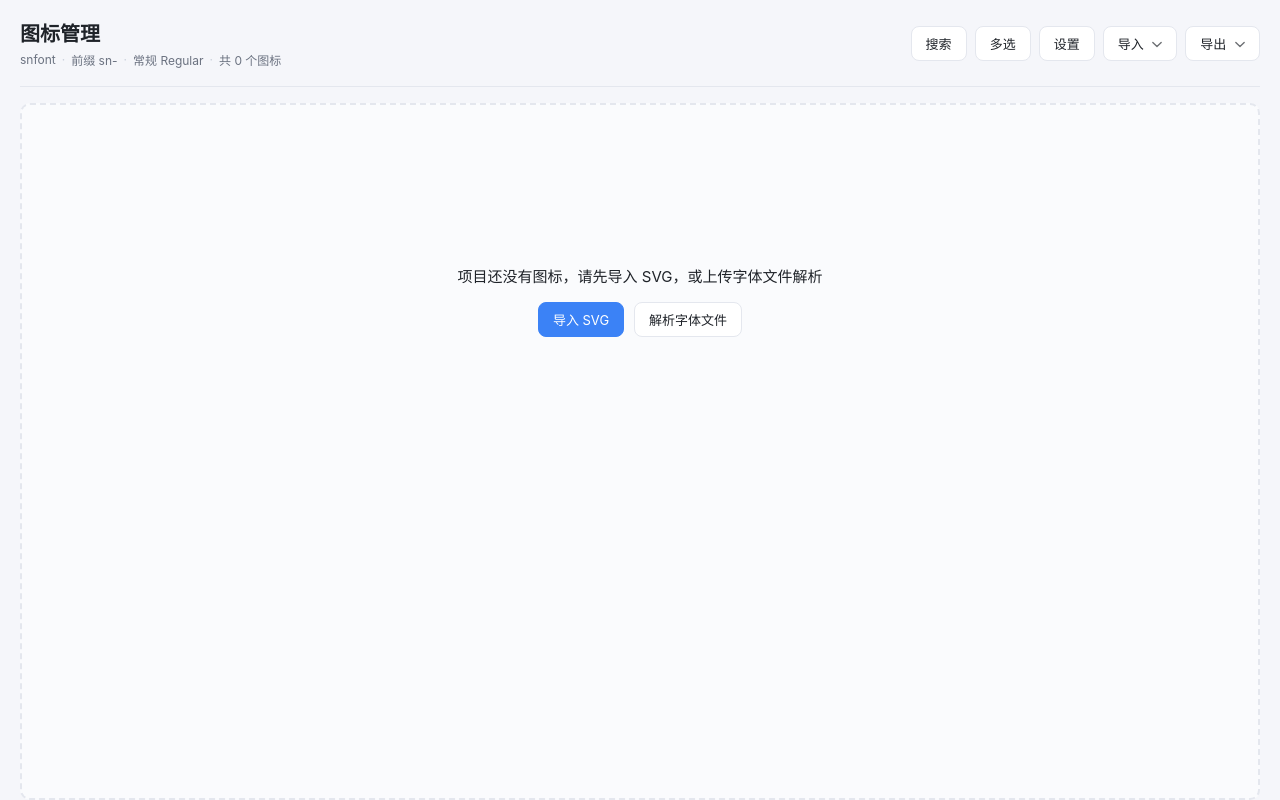
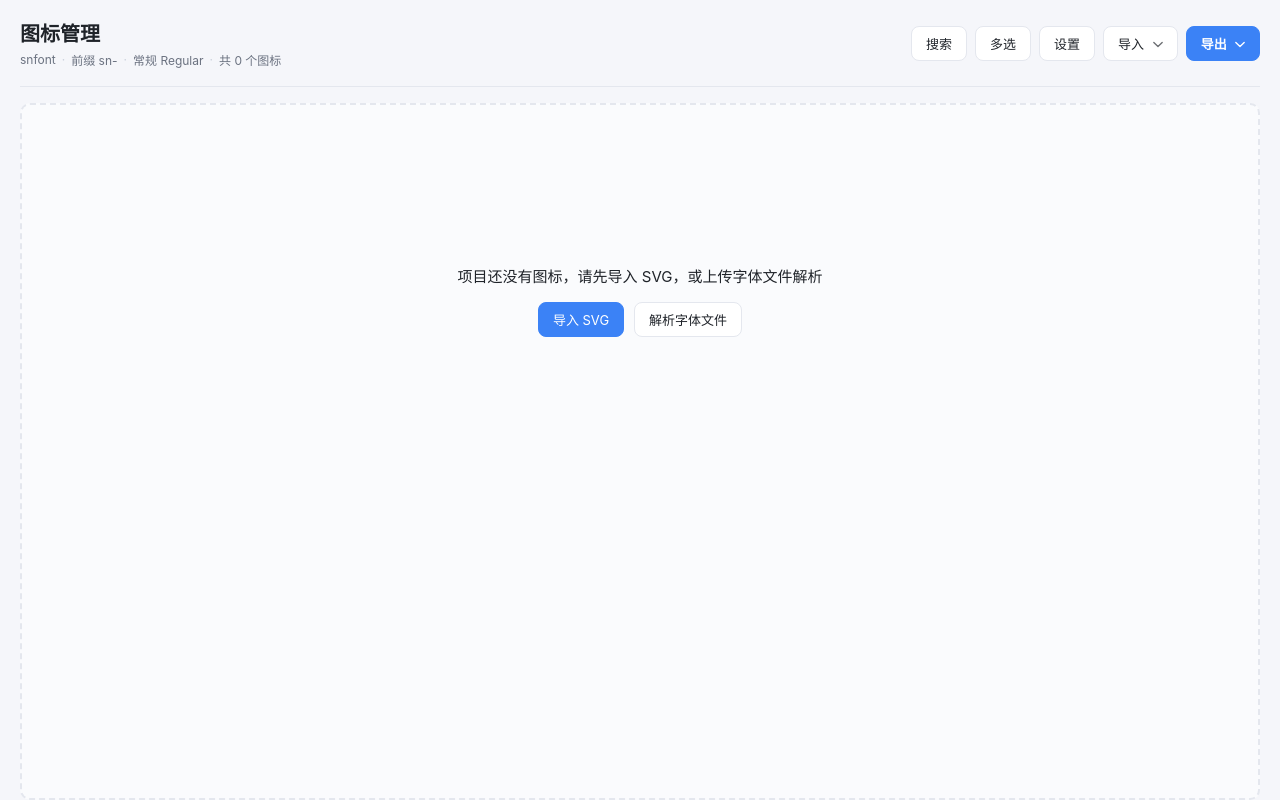
Before and after one commit to mmingji/font-manager, a Vue app: page / in a window 1280 px wide. Built offline with nearby package versions, Linux system fonts and the light colour scheme.

Commit message:
导出按钮全套主色主操作，下载项目改普通菜单项

```diff
--- a/src/App.vue
+++ b/src/App.vue
@@ -156,9 +156,9 @@ async function exportProject() {
           <button @click="showImageToSvg = true">图片转 SVG</button>
           <button @click="showParser = true">解析字体</button>
         </DropdownMenu>
-        <!-- 导出下拉：下载项目(主) + 导出 SVG -->
-        <DropdownMenu label="导出" title="下载项目 / 导出 SVG" class="export-dd">
-          <button class="primary-item" @click="exportProject">下载项目</button>
+        <!-- 导出下拉：整个按钮为主色主操作(导出)，下载项目为普通菜单项 -->
+        <DropdownMenu label="导出" title="下载项目 / 导出 SVG" class="export-dd primary">
+          <button @click="exportProject">下载项目</button>
           <button @click="exportSvgs">导出 SVG</button>
         </DropdownMenu>
       </div>
--- a/src/components/DropdownMenu.vue
+++ b/src/components/DropdownMenu.vue
@@ -60,6 +60,19 @@ onUnmounted(() => document.removeEventListener('click', onDocClick))
   border-color: var(--primary);
   color: var(--primary);
 }
+/* primary 变体：下拉按钮整体作为主操作（主色背景），如"导出" */
+.dropdown.primary .trigger {
+  background: var(--primary);
+  border-color: var(--primary);
+  color: #fff;
+  font-weight: 600;
+}
+.dropdown.primary .trigger:hover {
+  background: var(--primary-dark);
+  border-color: var(--primary-dark);
+  color: #fff;
+}
+.dropdown.primary .caret { opacity: 1; }
 .caret {
   margin-left: 5px;
   vertical-align: middle;
```
